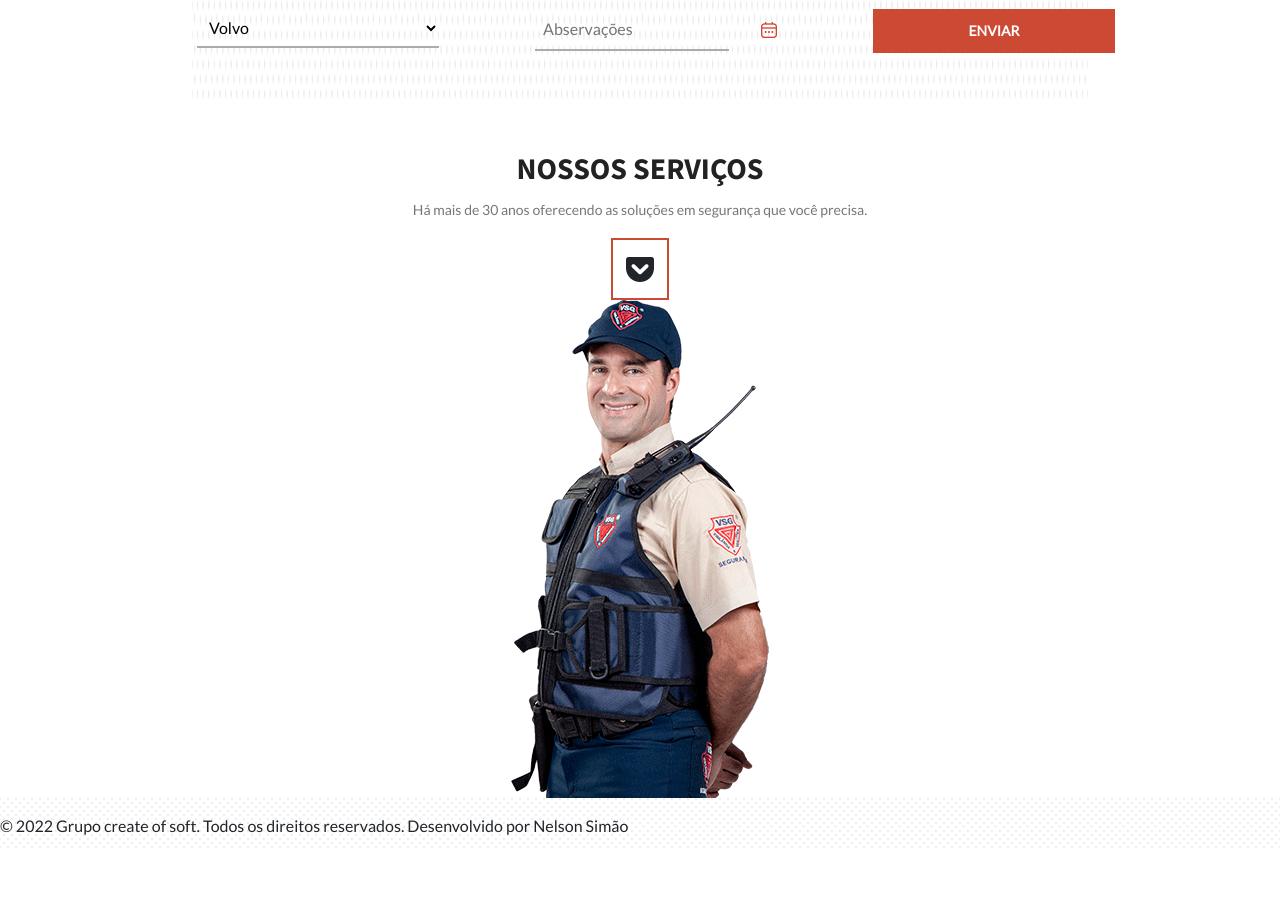
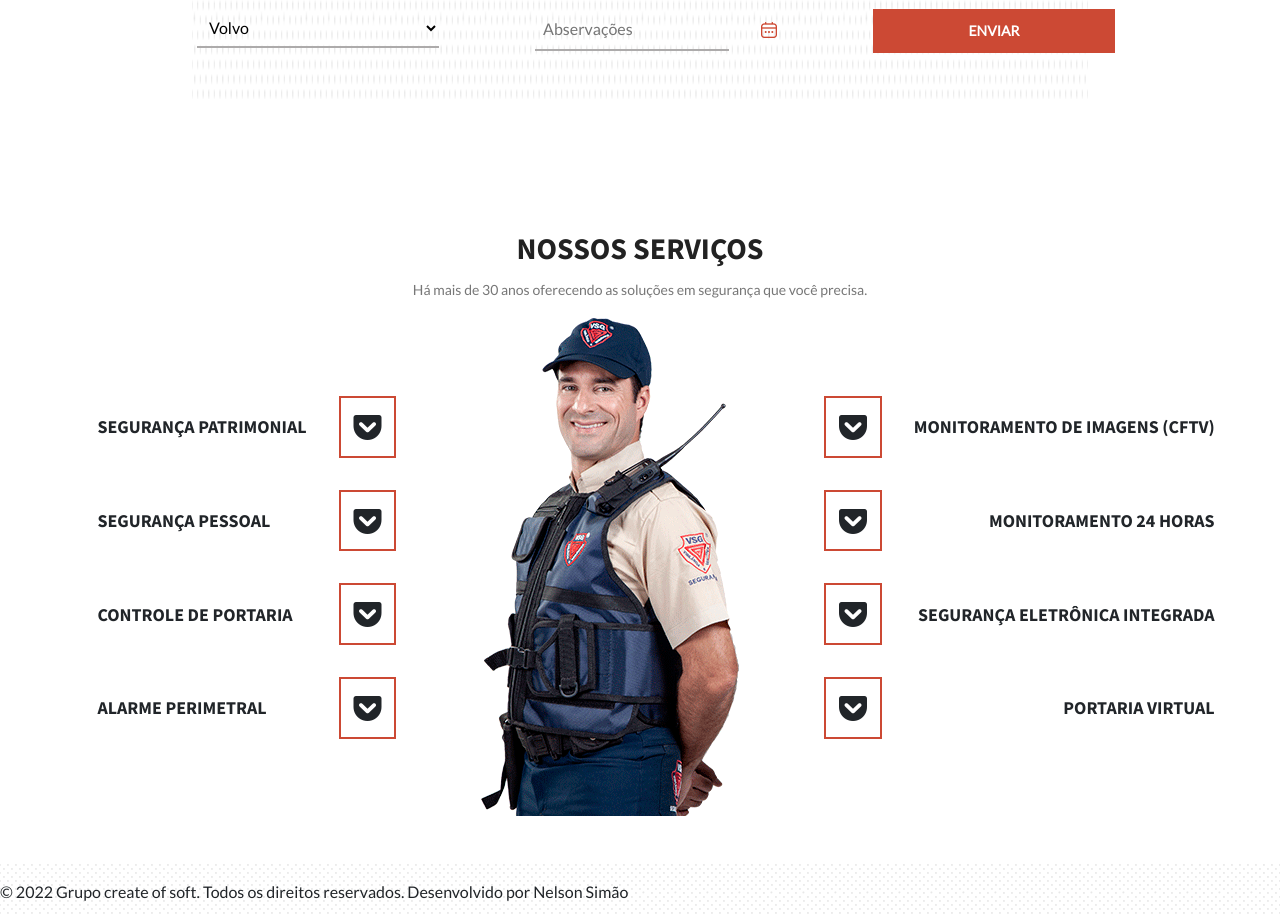
Before and after one commit to Nelson0Simao/Impresa-de-seguran-a, a React (Vite) app: page / in a window 1280 px wide. Shown: the part 1203-2123 px from the top of the page. Before the commit the page ends 2057 px from the top, so only its background shows below. Built offline with nearby package versions, Linux system fonts and the light colour scheme.

Commit message:
terminado a edicão da sessão de serviço

```diff
--- a/src/components/content/UsServes/index.jsx
+++ b/src/components/content/UsServes/index.jsx
@@ -9,9 +9,22 @@ function UsServes() {
             <h1>NOSSOS SERVIÇOS</h1>
             <p>Há mais de 30 anos oferecendo as soluções em segurança que você precisa.</p>
             <div className='servies-el-indetity'>
-            <i class="fa fa-get-pocket fa-2x" aria-hidden="true"></i>
+                <ul>
+                    <li><a src="#">SEGURANÇA PATRIMONIAL</a><i class="fa fa-get-pocket fa-2x" aria-hidden="true"></i></li>
+                    <li><a src="#">SEGURANÇA PESSOAL</a><i class="fa fa-get-pocket fa-2x" aria-hidden="true"></i></li>
+                    <li><a src="#">CONTROLE DE PORTARIA</a><i class="fa fa-get-pocket fa-2x" aria-hidden="true"></i></li>
+                    <li><a src="#">ALARME PERIMETRAL</a><i class="fa fa-get-pocket fa-2x" aria-hidden="true"></i></li>
+                </ul>
+                <ul>
+                    <li><img src={iconSegu} alt="segurança"/></li>
+                </ul>
+                <ul>
+                    <li><i class="fa fa-get-pocket fa-2x" aria-hidden="true"></i><a src="#">MONITORAMENTO DE IMAGENS (CFTV)</a></li>
+                    <li><i class="fa fa-get-pocket fa-2x" aria-hidden="true"></i><a src="#">MONITORAMENTO 24 HORAS</a></li>
+                    <li><i class="fa fa-get-pocket fa-2x" aria-hidden="true"></i><a src="#">SEGURANÇA ELETRÔNICA INTEGRADA</a></li>
+                    <li><i class="fa fa-get-pocket fa-2x" aria-hidden="true"></i><a src="#">PORTARIA VIRTUAL</a></li>
+                </ul>
             </div>
-            <img src={iconSegu} alt="segurança"/>
         </div>
     </>
   );
--- a/src/components/content/UsServes/style.css
+++ b/src/components/content/UsServes/style.css
@@ -1,5 +1,5 @@
 .services{
-    margin-top: 10vh;
+    margin-top: 20vh;
     width: 100%;
     display: flex;
     flex-direction: column;
@@ -20,7 +20,35 @@
     font-size: 14px;
     color:#777777;
 }
-.services .servies-el-indetity i{
+.services .servies-el-indetity {
+    display: flex;
+    flex-direction: row;
+    justify-content: center;
+    align-items:center;
+}
+.services .servies-el-indetity ul li{
+    display: flex;
+    flex-direction: row;
+    align-items:center;
+    justify-content: space-between;
+    margin-bottom: 2rem;
+}
+.services .servies-el-indetity ul li i{
     border: solid 2px #cc4934;
     padding: .8rem;
 }
+.services .servies-el-indetity ul li a{
+    font-family: 'Source Sans Pro', sans-serif;
+    font-weight: 700;
+    font-size: 18px;
+}
+.services .servies-el-indetity ul:first-child li a{
+    margin-right: 2rem;
+}
+.services .servies-el-indetity ul:last-child li a{
+    margin-left: 2rem;
+}
+.services .servies-el-indetity i:hover{
+    background: #cc4934;
+    color:#FFFFFF;
+}
```
